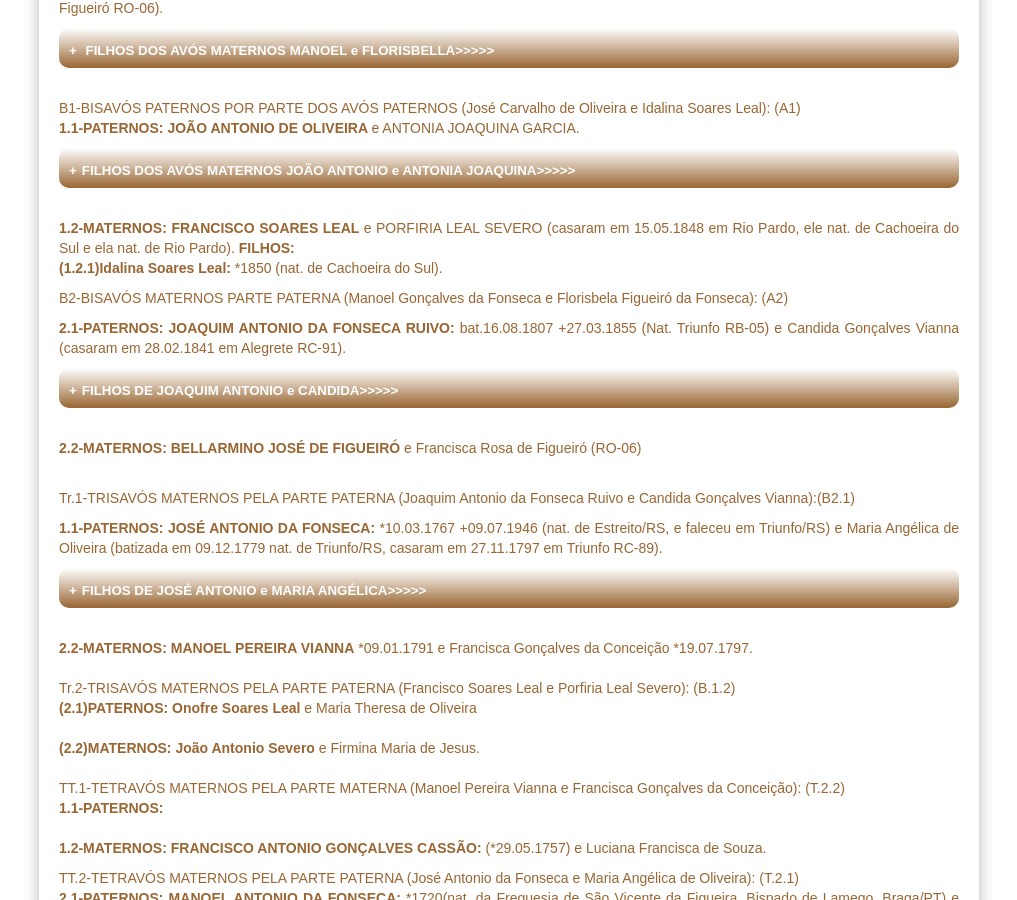
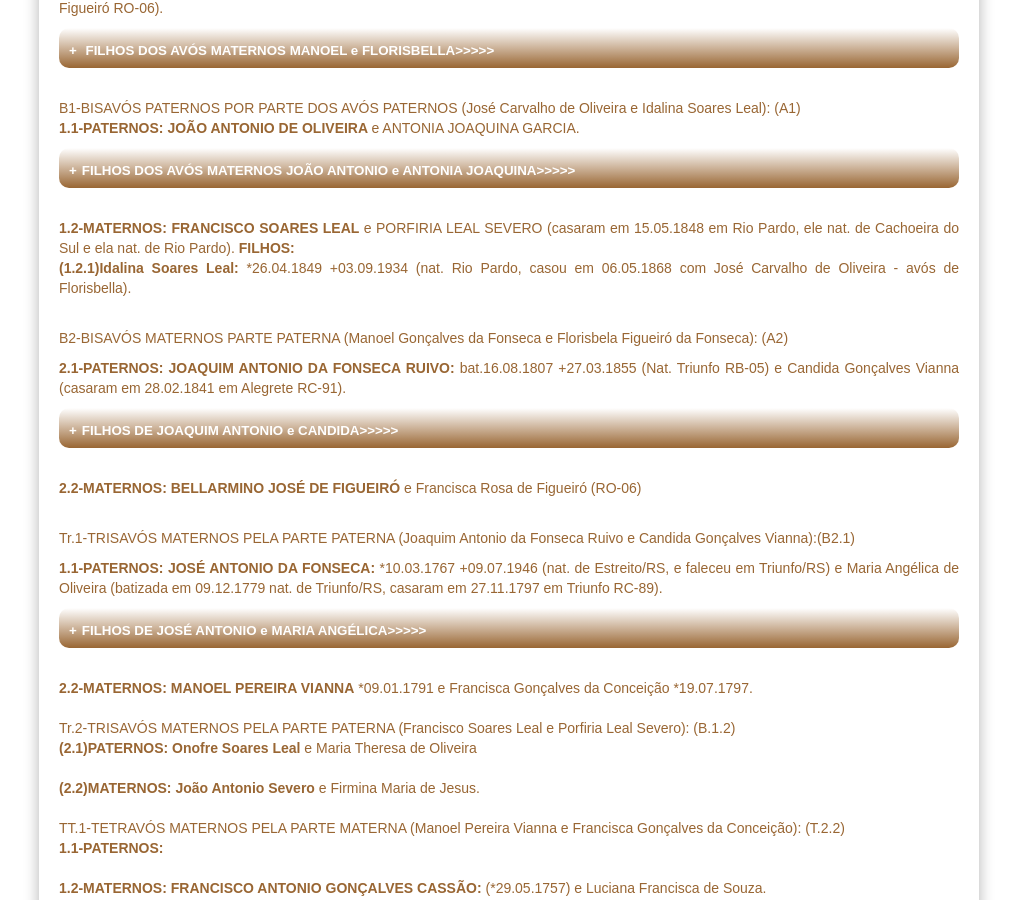
Before and after one commit to claudiovargas1955/claudiovargas1955.github.io, a Jekyll site: the page built from _pages/arvore-genealogica-de-costados-de-florisbella.html, in a window 1280 px wide and 900 px high, scrolled down 781 px. Shown: the whole window, without its empty margins (131-1148 px from the left). Built offline with Jekyll 4.4.1, drawn with Linux system fonts in a browser that asks for light colours; some web fonts are replaced.

Commit message:
Update arvore-genealogica-de-costados-de-florisbella.html

```diff
--- a/_pages/arvore-genealogica-de-costados-de-florisbella.html
+++ b/_pages/arvore-genealogica-de-costados-de-florisbella.html
@@ -279,8 +279,7 @@ filha de Virginio Pacheco de Souza e Macimilia Panichi de Souza RC-52).<br/><br>
 <b>1.1-PATERNOS: JOÃO ANTONIO DE OLIVEIRA </b>e ANTONIA JOAQUINA GARCIA.
 
 <details><summary><b>FILHOS DOS AVÓS MATERNOS JOÃO ANTONIO e ANTONIA JOAQUINA>>>>></b></summary><br/>
-<p><b>(1.1.1)João Francisco Carvalho de Oliveira:</b> (casado com Felicidade de
-Oliveira Carpes (Santos)).<br/>
+<p><b>(1.1.1)João Francisco Carvalho de Oliveira:</b> (casado com Felicidade de Oliveira Carpes (Santos)).<br/>
 <b>FILHOS:</b> <br/>
 <b>(1.1.1.1)Josephina Rosa de Oliveira:</b> *04.09.1874 ou 04.09.1875 ou 04.09.1877 ou 18.06.1877 (casou em 24.10.1897 com Antonio da
 Silva Vargas *04.03.1872 filho de Antonio da Silveira Vargas e de Balbina Maria de Jesus). <b>FILHOS:</b>
@@ -315,9 +314,8 @@ João Manoel dos Santos +22.08.1916 e Florida Prudencia dos Santos *26.08.1868).
 
 <p><b>1.2-MATERNOS: FRANCISCO SOARES LEAL </b>e PORFIRIA LEAL SEVERO (casaram em 15.05.1848 em Rio Pardo, ele nat. de Cachoeira
 do Sul e ela nat. de Rio Pardo).  <b>FILHOS:</b><br/>
-<b>(1.2.1)Idalina Soares Leal: </b>*1850 (nat. de Cachoeira do Sul).
-
-
+<b>(1.2.1)Idalina Soares Leal: </b>*26.04.1849 +03.09.1934 (nat. Rio Pardo, casou em 06.05.1868 com José Carvalho de Oliveira - avós
+de Florisbella).<br><br>
 
 <p> B2-BISAVÓS MATERNOS PARTE PATERNA (Manoel Gonçalves da Fonseca e Florisbela Figueiró da Fonseca): (A2)<br/>
 <p><b>2.1-PATERNOS: JOAQUIM ANTONIO DA FONSECA RUIVO:</b> bat.16.08.1807 +27.03.1855 (Nat. Triunfo RB-05) e Candida Gonçalves Vianna
```
